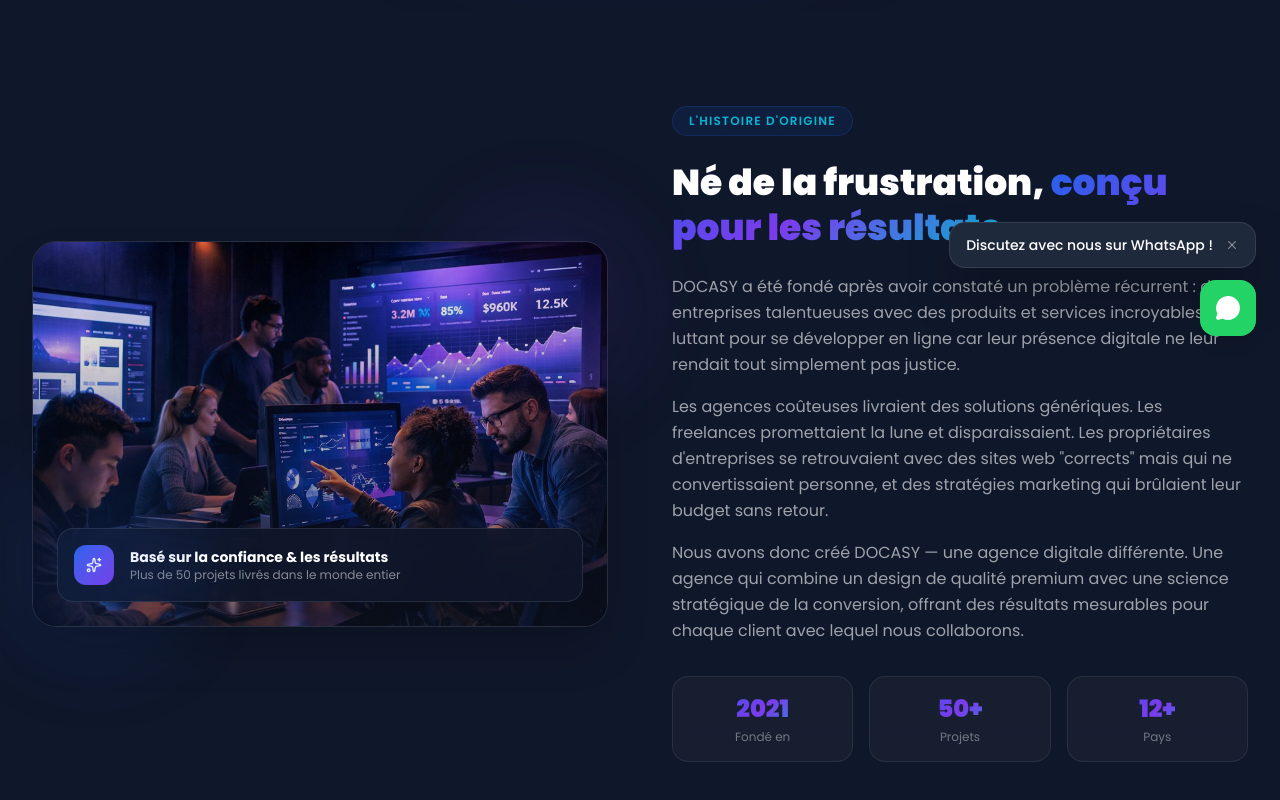
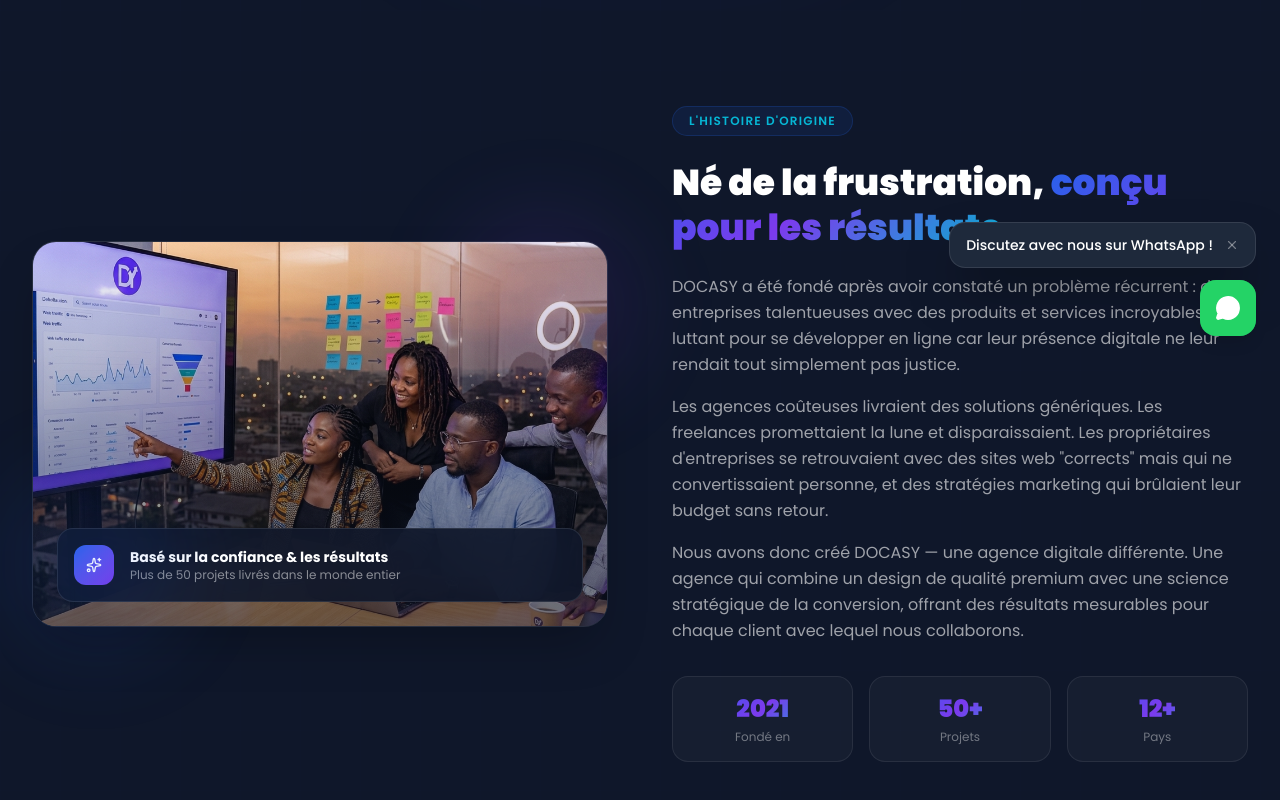
Before and after one commit to docasy-digital/docasy.c, a React (Vite) app: page /about in a window 1280 px wide. Shown: the part 440-1240 px from the top of the page. Built offline with nearby package versions, Linux system fonts and the light colour scheme.

Commit message:
Changer l'image de la team de l'entreprise sur la page A propos

```diff
--- a/src/pages/AboutPage.tsx
+++ b/src/pages/AboutPage.tsx
@@ -37,7 +37,7 @@
           <div className="relative">
             <div className="relative rounded-3xl overflow-hidden border border-white/10 shadow-2xl">
               <img
-                src="/images/about-team.jpg"
+                src="/images/about-team.png"
                 alt="Équipe DOCASY"
                 className="w-full h-80 md:h-96 object-cover"
               />
```
Also changed, not shown: public/images/about-team.jpg (deleted), public/images/about-team.png (added).
